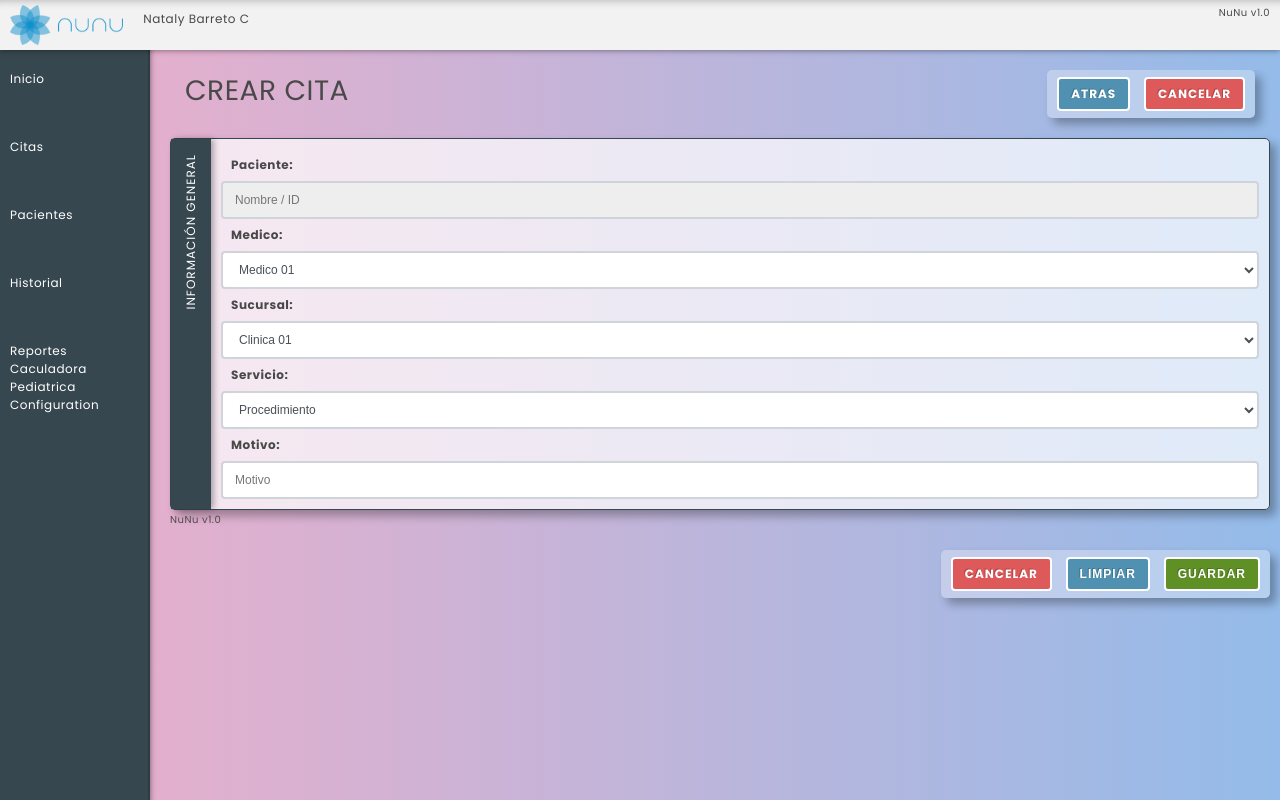
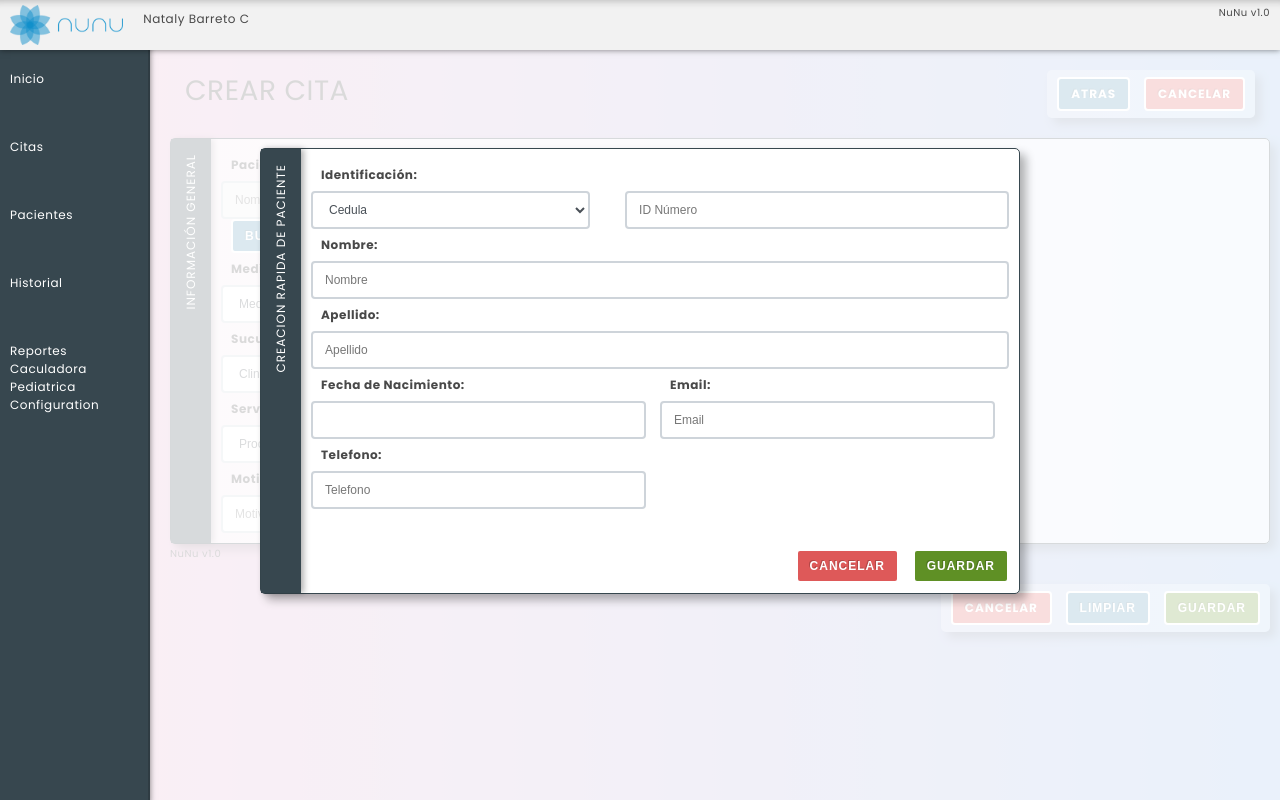
Before and after one commit to andhy1272/nunu, a CodeIgniter app: page /codeigniter/index.php/appointments/create in a window 1280 px wide. Run offline with CodeIgniter, Linux system fonts and the light colour scheme; some libraries are stand-ins or nearby versions.

Commit message:
multiple changes

```diff
--- a/application/models/Patient_model.php
+++ b/application/models/Patient_model.php
@@ -47,7 +47,10 @@ class Patient_model extends CI_Model {
 		);
 
 		// Insert user
-		return $this->db->insert('nunu_patients', $data);
+		$this->db->insert('nunu_patients', $data);
+		$insertId = $this->db->insert_id();
+		return $insertId;
+
 	}
 
 
--- a/application/views/appointments/create.php
+++ b/application/views/appointments/create.php
@@ -28,6 +28,10 @@
 				<div class="box-element">
 					<label>Paciente:</label>
 					<input type="text" name="patient-name" class="form-control search-patient-control" placeholder="Nombre / ID" readonly>
+
+					<button type="button" class="btn blue search-patient-popup">BUSCAR</button>
+					<button type="button" class="btn green new-patient-popup">NUEVO</button>
+
 					<input type="hidden" name="patient-id" class="patient-id" value="">
 				</div>
 				<div class="box-element">
@@ -59,6 +63,9 @@
 					<input type="text" name="patient-name" class="form-control" placeholder="Motivo">
 				</div>
 			</div>
+
+			<div class="box-content">
+			</div>
 		</div>
 	</div>
 
@@ -72,3 +79,57 @@
 
 
 <?php $this->load->view('quicksearch/patients-search'); ?>
+
+
+
+
+<div class="patient-quickcreation-container popup">
+	<div class="popup-wrapper">
+		<div class="box edit-box">
+			<div class="box-name"><span>CREACION RAPIDA DE PACIENTE</span></div>
+			<div class="box-content">
+
+				<div class="box-element halfs-container">
+					<label>Identificaci&oacute;n:</label>
+					<select name="patient-id-type" class="form-control half-left">
+						<option value="id">Cedula</option>
+						<option value="passport">Pasaporte</option>
+					</select>
+					<input type="text" name="patient-id-number" class="form-control half-right" placeholder="ID Número">
+				</div>
+
+				<div class="box-element">
+					<label for="name-control">Nombre:</label>
+					<input type="text" name="patient-name" class="form-control" placeholder="Nombre">
+				</div>
+
+				<div class="box-element">
+					<label for="name-control">Apellido:</label>
+					<input type="text" name="patient-last-name" class="form-control" placeholder="Apellido">
+				</div>
+
+				<div class="box-element half-width">
+					<label for="name-control">Fecha de Nacimiento:</label>
+					<input type="text" name="patient-birthdate" class="form-control date" placeholder="">
+				</div>
+
+				<div class="box-element half-width">
+					<label for="name-control">Email:</label>
+					<input type="text" name="patient-email" class="form-control" placeholder="Email">
+				</div>
+
+				<div class="box-element half-width">
+					<label for="name-control">Telefono:</label>
+					<input type="text" name="patient-phone1" class="form-control" placeholder="Telefono">
+				</div>
+
+				<div class="clearfix"></div>
+
+				<div class="actions">
+					<button type="button" class="btn red cancel">CANCELAR</button>
+					<button type="button" class="btn green select">GUARDAR</button>
+				</div>
+			</div>
+		</div>
+	</div>
+</div>
--- a/application/views/quicksearch/patients-search.php
+++ b/application/views/quicksearch/patients-search.php
@@ -1,6 +1,6 @@
 
-<div class="quicksearch-container">
-	<div class="quicksearch-wrapper">
+<div class="quicksearch-container popup">
+	<div class="popup-wrapper">
 		<div class="box edit-box">
 			<div class="box-name"><span>BUSCAR PACIENTE</span></div>
 			<div class="box-content">
@@ -43,7 +43,7 @@
 	$(document).ready(function() {
 		jsonData = "";
 
-		$('.search-patient-control').click(function() {
+		$('.search-patient-popup').click(function() {
 			$('.quicksearch-container').show();
 		});
 
@@ -94,6 +94,9 @@
 				    }
 			  	});
 			}
+			else {
+				alert('Porfavor ingrese un ID o un Nombre.');
+			}
 		});
 
 
--- a/application/views/templates/header.php
+++ b/application/views/templates/header.php
@@ -41,8 +41,12 @@ defined('BASEPATH') OR exit('No direct script access allowed');
 				<?php $this->load->view('templates/sidebar'); ?>
 
 				<div class="content">
-					<?php if($this->session->flashdata('user_registered')): ?>
-						<div class="notifications">
-							<?php echo $this->session->flashdata('user_registered'); ?>
+
+
+					<?php if($this->session->flashdata('message')): ?>
+						<div class="session-notifications">
+							<div class="message">
+								<?php echo $this->session->flashdata('message'); ?>
+							</div>
 						</div>
 					<?php endif; ?>
--- a/assets/css/default.css
+++ b/assets/css/default.css
@@ -448,6 +448,31 @@ select {
 }
 
 
+/* POPUP BOX */
+.popup {
+	top: 0;
+	left: 0;
+	right: 0;
+	bottom: 0;
+	z-index: 0;
+	display: none;
+	position: fixed;
+	background-color: rgba(255,255,255,0.8);
+}
+
+.popup .popup-wrapper{
+	width: 80%;
+	padding: 20px;
+	max-width: 800px;
+	margin: 10% auto auto;
+}
+
+.popup .popup-wrapper .box {
+	background-color: #FFF;
+}
+
+
+
 /* EDDIT BOX */
 .edit-container {
 	top: 0;
@@ -591,6 +598,13 @@ select {
 
 
 
+/* PATIENT QUICK CREATION BOX */
+.patient-quickcreation-container {
+	display: block;
+}
+
+
+
 
 
 
```
Also changed, not shown: other parts of assets/css/default.css (+24 -25 lines), application/controllers/Patients.php (+11 -38 lines), application/helpers/options_helper.php (+73 -7 lines), application/views/patients/create.php (+3 -27 lines), application/views/patients/list.php (+9 -7 lines).
